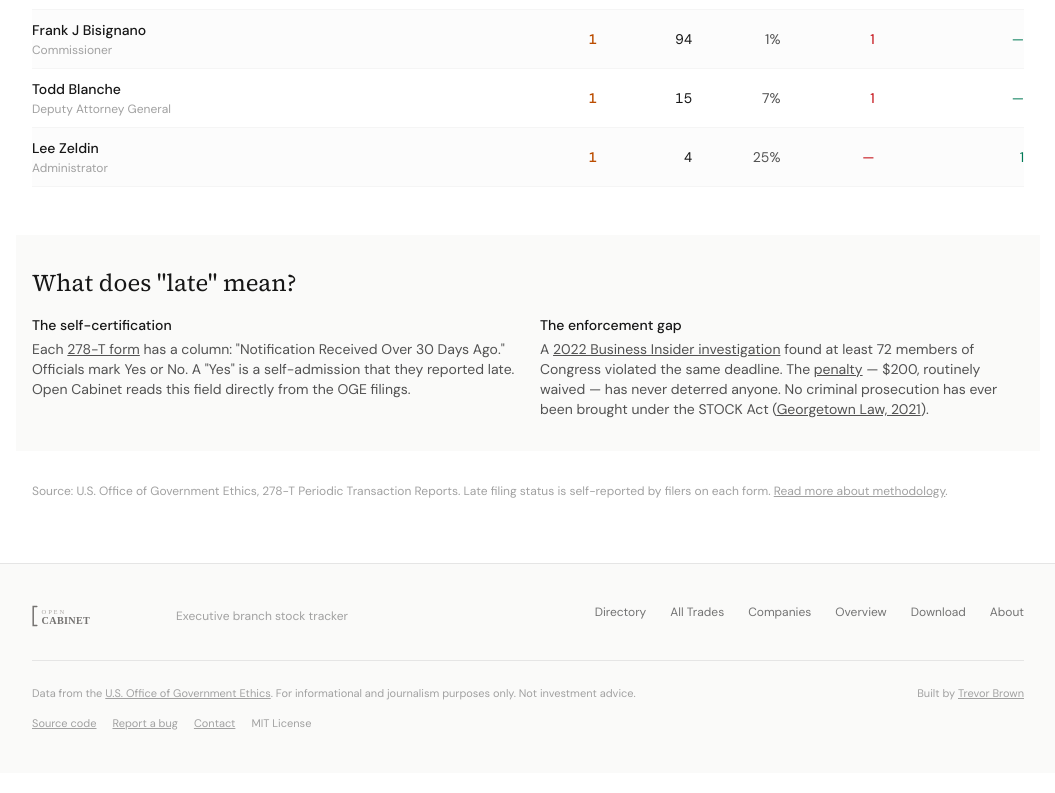
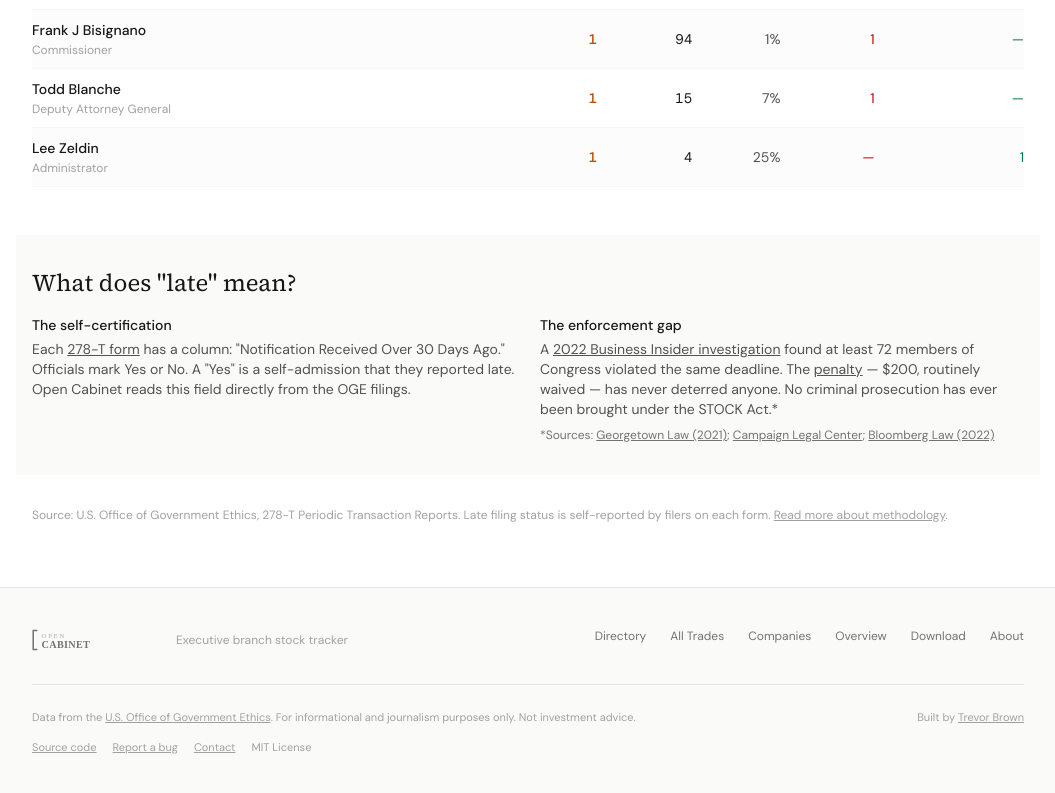
Before and after one commit to tbrown034/open-cabinet, a Next.js app: page /late-filings in a window 1280 px wide. Shown: the part 1455-2248 px from the top of the page, without its empty margins (112-1167 px from the left). Built offline with nearby package versions, Linux system fonts and the light colour scheme.

Commit message:
Dual-source citations on late filings: Georgetown, CLC, Bloomberg Law

```diff
--- a/app/late-filings/page.tsx
+++ b/app/late-filings/page.tsx
@@ -276,11 +276,21 @@ export default async function LateFilingsPage() {
                   penalty
                 </a>{" "}
                 — $200, routinely waived — has never deterred anyone. No criminal
-                prosecution has ever been brought under the STOCK Act (
-                <a href="https://www.law.georgetown.edu/american-criminal-law-review/wp-content/uploads/sites/15/2021/05/58-0-Mesiya-Failures-of-the-Stock-Act-UPDATED.pdf" className="underline hover:text-neutral-900" target="_blank" rel="noopener noreferrer">
-                  Georgetown Law, 2021
+                prosecution has ever been brought under the STOCK Act.*
+              </p>
+              <p className="text-xs text-neutral-500 mt-2">
+                *Sources:{" "}
+                <a href="https://www.law.georgetown.edu/american-criminal-law-review/wp-content/uploads/sites/15/2021/05/58-0-Mesiya-Failures-of-the-Stock-Act-UPDATED.pdf" className="underline hover:text-neutral-700" target="_blank" rel="noopener noreferrer">
+                  Georgetown Law (2021)
                 </a>
-                ).
+                ;{" "}
+                <a href="https://campaignlegal.org/update/stock-act-failed-effort-stop-insider-trading-congress" className="underline hover:text-neutral-700" target="_blank" rel="noopener noreferrer">
+                  Campaign Legal Center
+                </a>
+                ;{" "}
+                <a href="https://news.bloomberglaw.com/white-collar-and-criminal-law/hard-lessons-learned-after-a-decade-of-the-stock-act" className="underline hover:text-neutral-700" target="_blank" rel="noopener noreferrer">
+                  Bloomberg Law (2022)
+                </a>
               </p>
             </div>
           </div>
```
